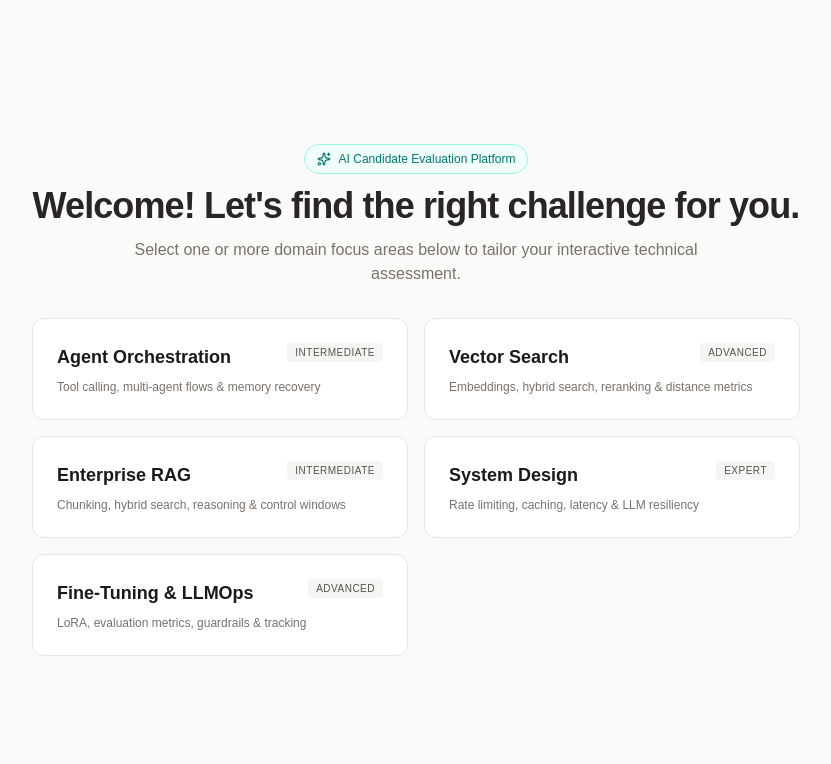
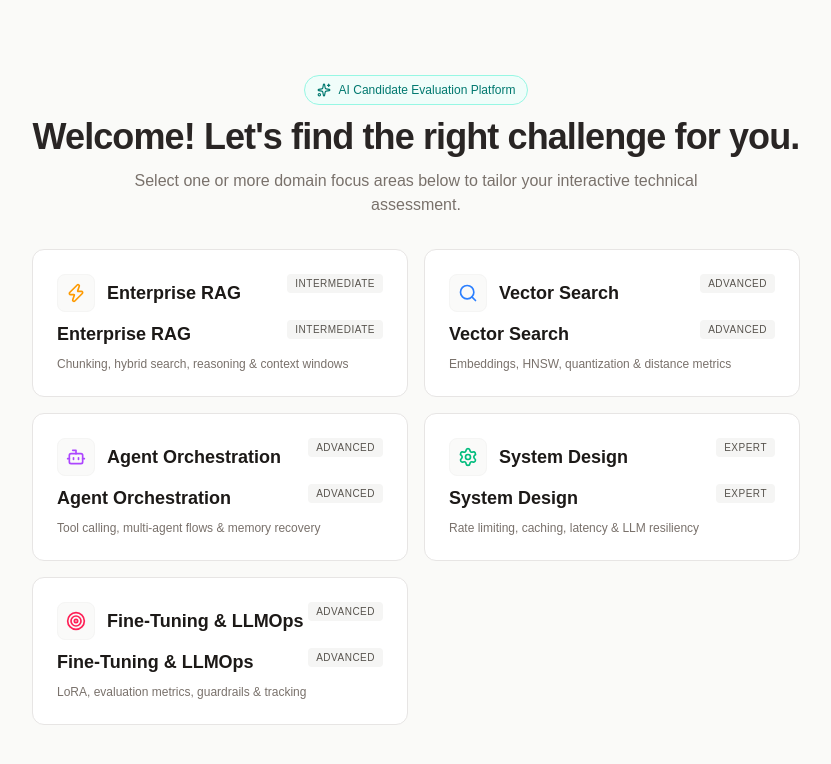
Before and after one commit to Bhan-upriya/interview-agent, a Next.js app: page / in a window 1280 px wide. Shown: the top 764 px of the page, without its empty margins (224-1055 px from the left). Built offline with nearby package versions, Linux system fonts and the light colour scheme.

Commit message:
Restore all icons and symbols for domain cards

```diff
--- a/src/app/page.tsx
+++ b/src/app/page.tsx
@@ -1,8 +1,7 @@
 'use client';
 
 import React, { useState } from 'react';
-import { Sparkles, ArrowLeft, Send, RotateCcw, BarChart3 } from 'lucide-react';
-
+import { Sparkles, ArrowLeft, Send, RotateCcw, BarChart3, Zap, Search, Bot, Settings, Target } from 'lucide-react';
 export default function Home() {
   const [isStarted, setIsStarted] = useState(false);
   const [selectedDomain, setSelectedDomain] = useState('');
@@ -14,12 +13,15 @@ export default function Home() {
   const [lastAccuracy, setLastAccuracy] = useState(88);
 
   // Available domains list matching your clean UI style
+
+
+  // Inside your component:
   const domains = [
-    { id: 'agent-orchestration', title: 'Agent Orchestration', subtitle: 'Tool calling, multi-agent flows & memory recovery', level: 'Intermediate' },
-    { id: 'vector-search', title: 'Vector Search', subtitle: 'Embeddings, hybrid search, reranking & distance metrics', level: 'Advanced' },
-    { id: 'enterprise-rag', title: 'Enterprise RAG', subtitle: 'Chunking, hybrid search, reasoning & control windows', level: 'Intermediate' },
-    { id: 'system-design', title: 'System Design', subtitle: 'Rate limiting, caching, latency & LLM resiliency', level: 'Expert' },
-    { id: 'fine-tuning', title: 'Fine-Tuning & LLMOps', subtitle: 'LoRA, evaluation metrics, guardrails & tracking', level: 'Advanced' },
+    { id: 'enterprise-rag', title: 'Enterprise RAG', subtitle: 'Chunking, hybrid search, reasoning & context windows', level: 'Intermediate', icon: <Zap className="w-5 h-5 text-amber-500" /> },
+    { id: 'vector-search', title: 'Vector Search', subtitle: 'Embeddings, HNSW, quantization & distance metrics', level: 'Advanced', icon: <Search className="w-5 h-5 text-blue-500" /> },
+    { id: 'agent-orchestration', title: 'Agent Orchestration', subtitle: 'Tool calling, multi-agent flows & memory recovery', level: 'Advanced', icon: <Bot className="w-5 h-5 text-purple-500" /> },
+    { id: 'system-design', title: 'System Design', subtitle: 'Rate limiting, caching, latency & LLM resiliency', level: 'Expert', icon: <Settings className="w-5 h-5 text-emerald-500" /> },
+    { id: 'fine-tuning', title: 'Fine-Tuning & LLMOps', subtitle: 'LoRA, evaluation metrics, guardrails & tracking', level: 'Advanced', icon: <Target className="w-5 h-5 text-rose-500" /> },
   ];
 
   // Start Interview & Fetch Dynamic First Question based on selected domain
@@ -106,6 +108,13 @@ export default function Home() {
                 className="group relative bg-white border border-stone-200 p-6 rounded-xl hover:border-stone-400 hover:shadow-md transition-all cursor-pointer flex flex-col justify-between"
               >
                 <div>
+                  <div className="flex justify-between items-start mb-2">
+                    <div className="flex items-center gap-3">
+                      <div className="p-2 bg-stone-50 rounded-lg border border-stone-100">{d.icon}</div>
+                      <h3 className="font-semibold text-lg text-stone-900 group-hover:text-teal-700 transition-colors">{d.title}</h3>
+                    </div>
+                    <span className="text-[10px] uppercase tracking-wider bg-stone-100 text-stone-600 px-2 py-0.5 rounded font-medium">{d.level}</span>
+                  </div>
                   <div className="flex justify-between items-start mb-2">
                     <h3 className="font-semibold text-lg text-stone-900 group-hover:text-teal-700 transition-colors">{d.title}</h3>
                     <span className="text-[10px] uppercase tracking-wider bg-stone-100 text-stone-600 px-2 py-0.5 rounded font-medium">{d.level}</span>
```
